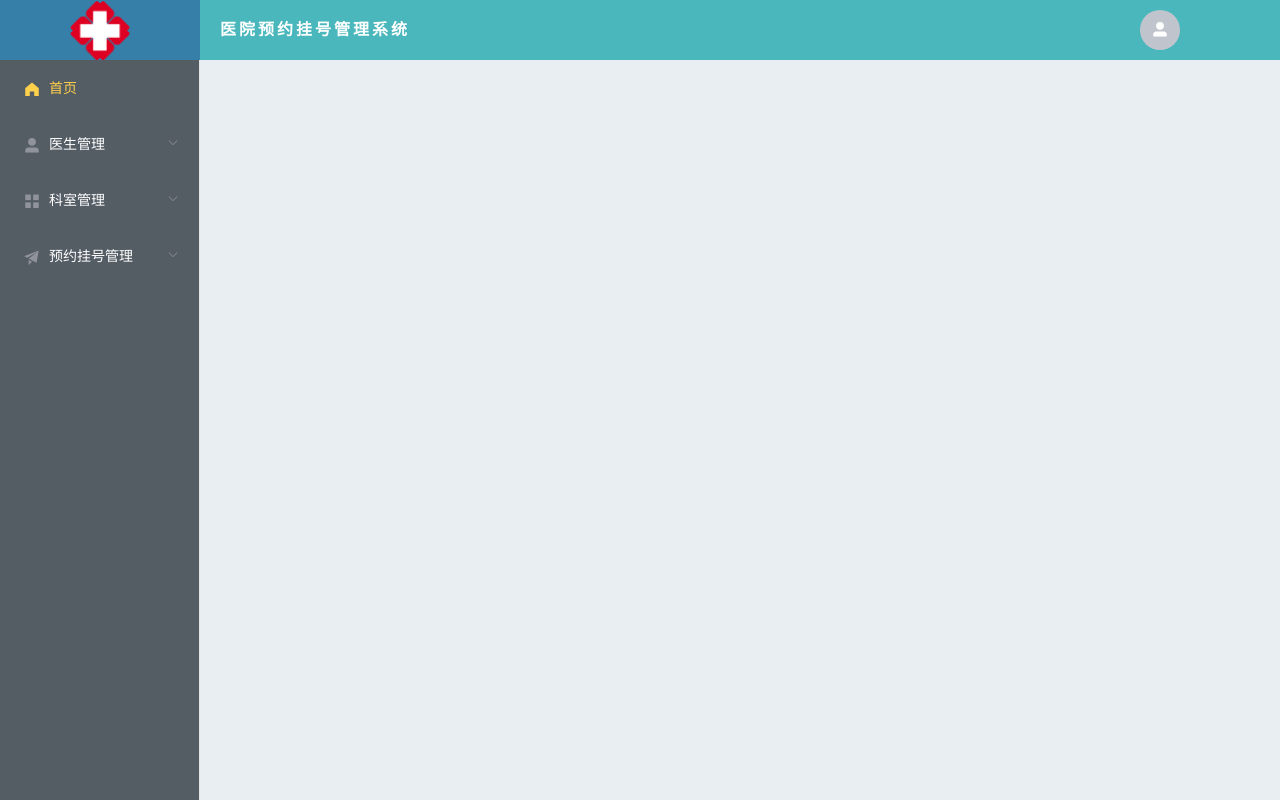
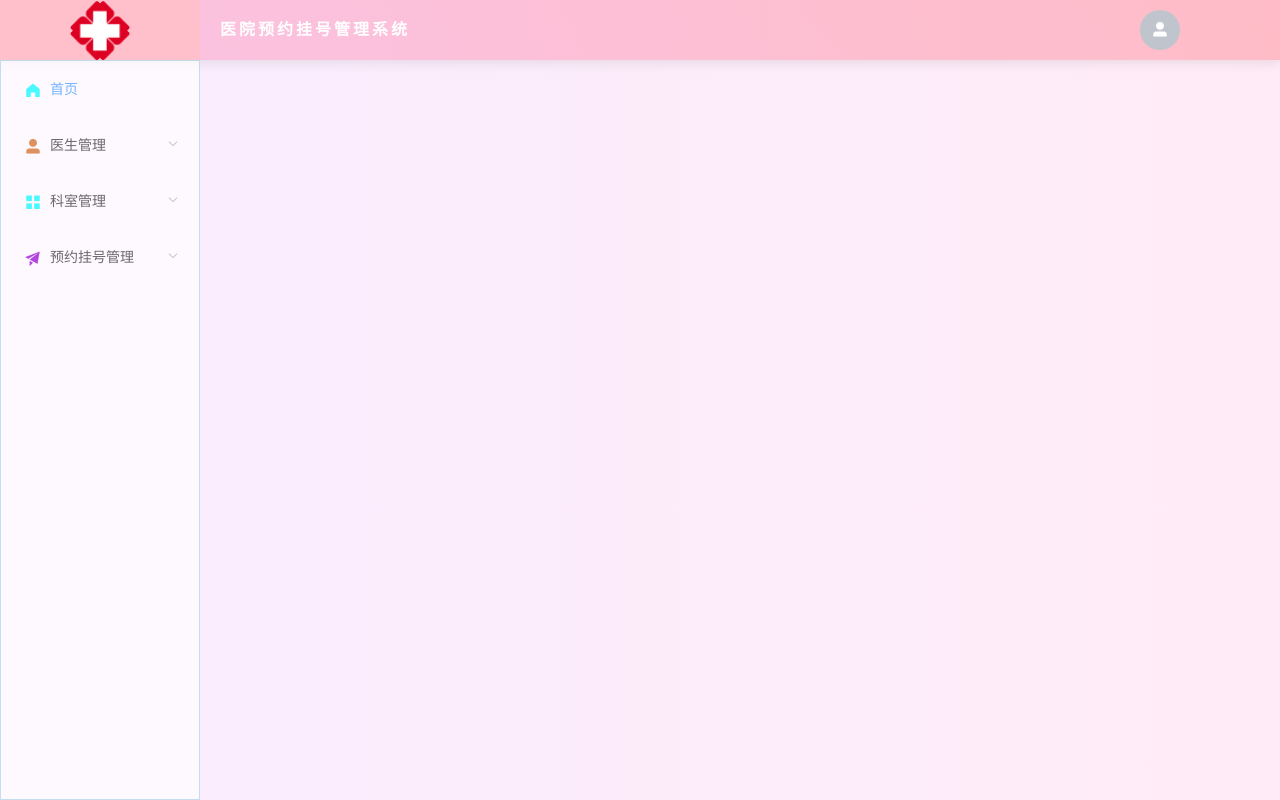
Before and after one commit to Zackin-He/hospital-back, a Vue app: page /home in a window 1280 px wide. Built offline with nearby package versions, Linux system fonts and the light colour scheme; no server answers; sample sign-in values are in the browser's storage; what v-calendar would draw is missing.

Commit message:
4/1hezeting

```diff
--- a/src/views/Home.vue
+++ b/src/views/Home.vue
@@ -25,15 +25,15 @@
       <el-container>
         <el-aside width="200px">
           <el-menu default-active="1" class="el-menu-vertical-demo" @open="handleOpen" @close="handleClose"
-            @select="selectMenu" background-color="#545c64" text-color="#fff" active-text-color="#ffd04b">
+            @select="selectMenu" background-color="rgba(255, 255, 255, 0)" style="border:none" text-color="#303133" active-text-color="#409eff">
             <el-menu-item index="1">
-              <i class="el-icon-s-home"></i>
+              <i class="el-icon-s-home" style="color:#0ff"></i>
               <span slot="title">首页</span>
             </el-menu-item>
             <div class="admin" v-if="user_type=='admin'">
               <el-submenu index="2">
                 <template slot="title">
-                  <i class="el-icon-user-solid"></i>
+                  <i class="el-icon-user-solid" style="color:#d2691e"></i>
                   <span>医生管理</span>
                 </template>
                 <el-menu-item index="2-1">医生管理</el-menu-item>
@@ -41,7 +41,7 @@
               </el-submenu>
               <el-submenu index="3">
                 <template slot="title">
-                  <i class="el-icon-menu"></i>
+                  <i class="el-icon-menu" style="color:#0ff"></i>
                   <span>科室管理</span>
                 </template>
                 <el-menu-item index="3-1">科室管理</el-menu-item>
@@ -49,7 +49,7 @@
               </el-submenu>
               <el-submenu index="4">
                 <template slot="title">
-                  <i class="el-icon-s-promotion"></i>
+                  <i class="el-icon-s-promotion" style="color:#9400d3"></i>
                   <span>预约挂号管理</span>
                 </template>
                 <el-menu-item index="4-1">查询挂号单</el-menu-item>
@@ -58,7 +58,7 @@
             <div v-else-if="user_type=='doctor'">
               <el-submenu index="2">
                 <template slot="title">
-                  <i class="el-icon-user-solid"></i>
+                  <i class="el-icon-user-solid" style="color:#d2691e"></i>
                   <span>医生管理</span>
                 </template>
                 <el-menu-item index="2-1">医生查询</el-menu-item>
@@ -66,7 +66,7 @@
               </el-submenu>
               <el-submenu index="4">
                 <template slot="title">
-                  <i class="el-icon-s-promotion"></i>
+                  <i class="el-icon-s-promotion" style="color:#9400d3"></i>
                   <span>预约挂号管理</span>
                 </template>
                 <el-menu-item index="4-1">查询挂号单</el-menu-item>
@@ -239,6 +239,7 @@
   }
 
   .home>.el-container {
+    background: -webkit-linear-gradient(180deg,rgba(255,0,145,.08),rgba(170,0,255,.07));
     position: absolute;
     height: 100vh;
     width: 100%;
@@ -278,7 +279,7 @@
   .nav_left {
     width: 200px;
     height: 100%;
-    background-color: #367FA9;
+    background-color: pink;
   }
 
   .nav_right {
@@ -290,29 +291,38 @@
   }
 
   .el-header {
+    box-shadow: 0 2px 12px 0 rgb(0 0 0 / 10%);
     padding: 0 !important;
-    background-color: #4AB7BD;
+    background: -webkit-linear-gradient(40deg,rgba(255,0,102,.18),rgba(255,0,8,.2));
     color: #333;
     /* text-align: center; */
     height: 60px;
   }
 
   .el-aside {
-    background-color: #D3DCE6;
+    box-sizing: border-box;
+    border: 1px solid #add8e6;
+    background-color: rgba(255, 255, 255);
+    opacity: 0.7;
     color: #333;
     text-align: center;
     height: 100%;
   }
 
-  .el-menu {
+  ::v-deep .el-menu {
     height: 100%;
+    background-color: #fff !important;
   }
 
   .el-submenu__title {
     text-align: start;
   }
 
-  .el-menu-item {
+  ::v-deep .el-menu-item {
+     background-color: rgba(255, 255, 255, 0);
+
+  }
+  .el-menu-item{
     text-align: start;
   }
 
@@ -322,7 +332,7 @@
   }
 
   .el-main {
-    background-color: #E9EEF3;
+    /* background: -webkit-linear-gradient(180deg,rgba(255,0,145,.08),rgba(170,0,255,.07)); */
     color: #333;
     text-align: center;
     height: 100%
--- a/src/views/department/AddDepartment.vue
+++ b/src/views/department/AddDepartment.vue
@@ -73,6 +73,9 @@
             message: '添加门诊成功！',
             type: 'success'
           });
+          this.departmentName = ''
+          let res = await getDepartments();
+          this.options = res.data;
         } else {
           Message({
             showClose: true,
@@ -114,6 +117,7 @@
             message: '添加科室成功！',
             type: 'success'
           });
+          this.$router.push('/departments')
         }else{
           Message({
             showClose: true,
```
